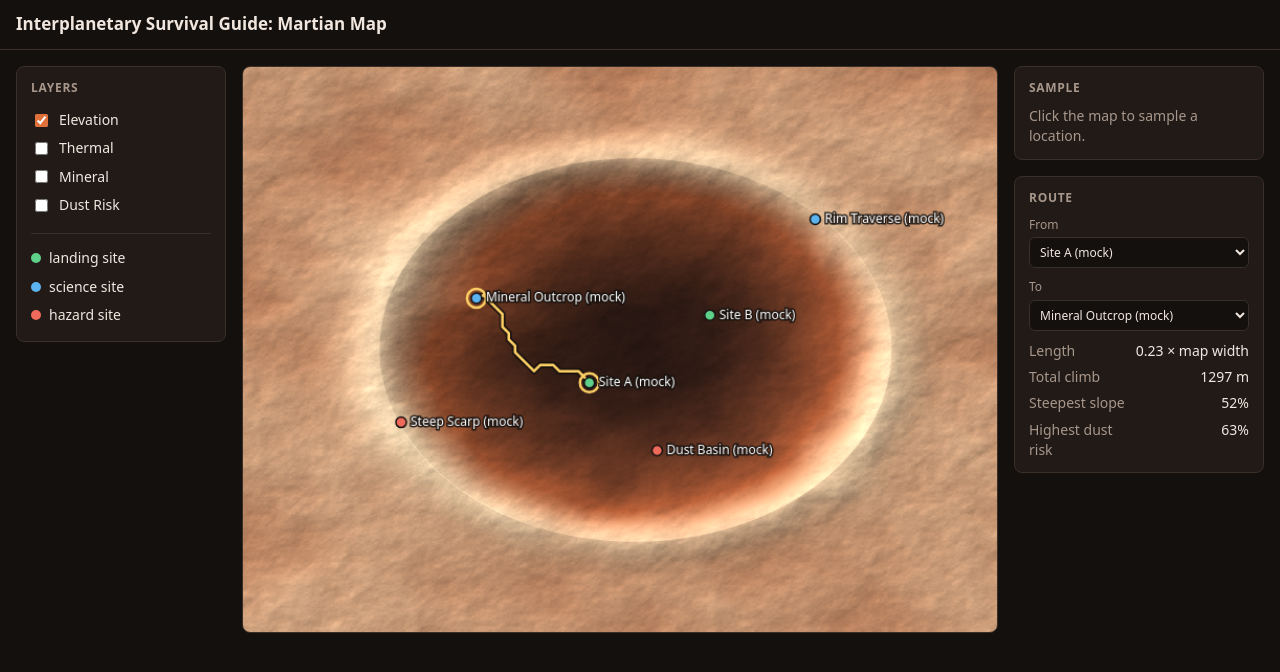
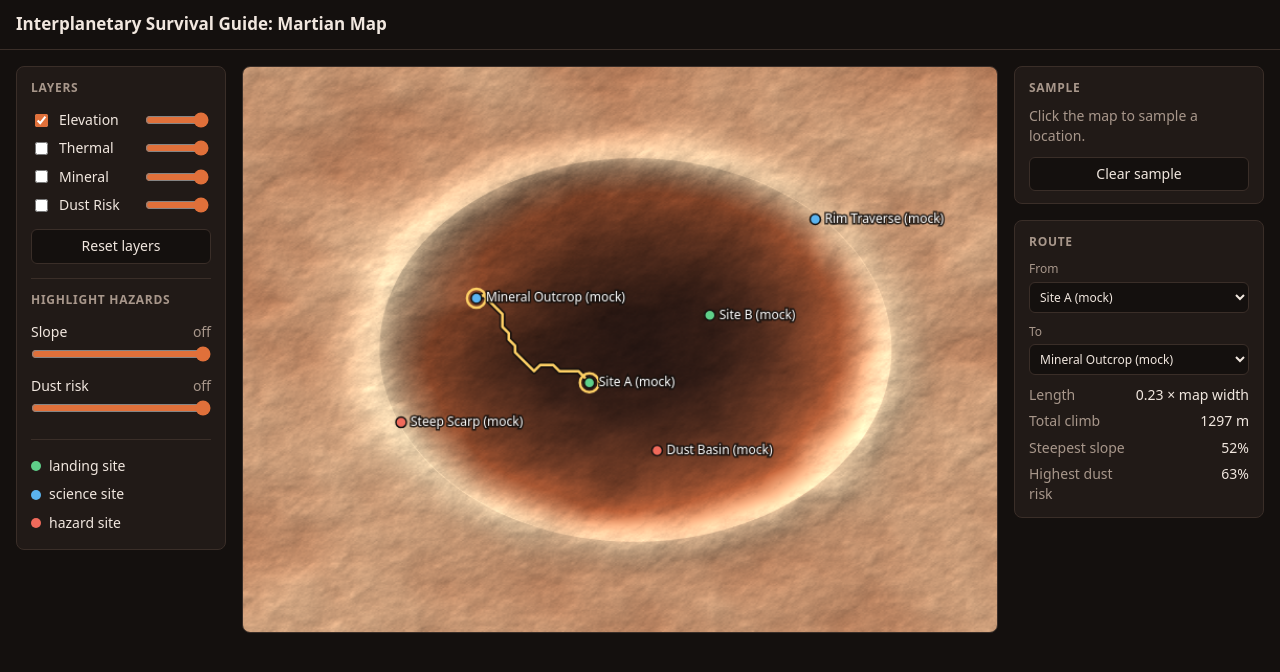
Before and after one commit to uRlOcAlNeWsPaPeR/nasa_interplanetary_space_map, a plain HTML site: page index.html in a window 1280 px wide. Drawn offline with Linux system fonts and the light colour scheme.

Commit message:
Add layer opacity sliders, hazard highlight sliders, reset and clear buttons

```diff
--- a/index.html
+++ b/index.html
@@ -72,9 +72,27 @@
       gap: 8px;
       padding: 4px 0;
     }
-    .layer-row input { accent-color: var(--accent); }
+    .layer-row label { display: flex; align-items: center; gap: 8px; flex: 1; }
+    input[type="checkbox"], input[type="range"] { accent-color: var(--accent); }
+    .layer-row input[type="range"] { width: 64px; flex: none; }
+    .hazard-row { padding: 4px 0; }
+    .hazard-row input[type="range"] { width: 100%; margin: 4px 0 0; }
+    .hazard-head { display: flex; justify-content: space-between; }
+    .hazard-head span:last-child { color: var(--muted); font-variant-numeric: tabular-nums; }
     .swatch { width: 10px; height: 10px; border-radius: 50%; flex: none; }
-    #site-legend { margin-top: 14px; padding-top: 10px; border-top: 1px solid var(--line); }
+    .section { margin-top: 14px; padding-top: 12px; border-top: 1px solid var(--line); }
+    button {
+      margin-top: 10px;
+      width: 100%;
+      padding: 6px 8px;
+      background: var(--bg);
+      color: var(--text);
+      border: 1px solid var(--line);
+      border-radius: 6px;
+      font: inherit;
+      cursor: pointer;
+    }
+    button:hover { border-color: var(--accent); }
     .side { display: grid; gap: 16px; }
     aside dl { margin: 0; display: grid; grid-template-columns: 1fr auto; gap: 6px 10px; }
     aside dt { color: var(--muted); }
@@ -104,7 +122,12 @@
     <aside id="layer-panel">
       <h2>Layers</h2>
       <div id="layer-list"></div>
-      <div id="site-legend"></div>
+      <button id="reset-layers" type="button">Reset layers</button>
+      <div class="section">
+        <h2>Highlight hazards</h2>
+        <div id="hazard-list"></div>
+      </div>
+      <div id="site-legend" class="section"></div>
     </aside>
     <section id="map-wrap">
       <canvas id="map" width="720" height="540"></canvas>
@@ -114,6 +137,7 @@
       <aside id="info-panel">
         <h2>Sample</h2>
         <div id="info-body"></div>
+        <button id="clear-sample" type="button">Clear sample</button>
       </aside>
       <aside id="route-panel">
         <h2>Route</h2>
--- a/ui.js
+++ b/ui.js
@@ -14,6 +14,7 @@
   var canvas = document.getElementById("map");
   var ctx = canvas.getContext("2d");
   var layerList = document.getElementById("layer-list");
+  var hazardList = document.getElementById("hazard-list");
   var siteLegend = document.getElementById("site-legend");
   var infoBody = document.getElementById("info-body");
   var hoverReadout = document.getElementById("hover-readout");
@@ -44,6 +45,11 @@
   var SITE_FALLBACK_COLOR = "#ffffff";
   var SITE_SNAP_RADIUS = 0.035; // normalized distance for "you clicked a site"
 
+  // Sample fields (0-1) that get a "highlight above this limit" slider.
+  var HAZARD_KEYS = ["slope", "dustRisk"];
+  var HAZARD_TINT = [235, 60, 50];
+  var BASE_GRAY = 46; // map colour where no layer is showing
+
   function percent(v) {
     return Math.round(v * 100) + "%";
   }
@@ -55,6 +61,8 @@
   var layers = data.getActiveLayers();
   var sites = data.getNamedSites();
   var enabled = {};
+  var opacity = {};    // layer name -> 0..1
+  var limits = {};     // hazard field key -> 0..1, 1 means "off"
   var selected = null; // { nx, ny }
   var fieldCache = {}; // key -> { values: Float32Array, min, max }
   var overlays = []; // extra draw(ctx, W, H) callbacks, e.g. the route from rover.js
@@ -122,9 +130,19 @@
     var elev = getField("elevation");
     var span = elev.max - elev.min || 1;
 
-    var drawn = active.map(function (name) {
+    var drawn = active.filter(function (name) { return opacity[name] > 0; }).map(function (name) {
       var style = styleFor(name);
-      return { style: style, field: getField(style.key) };
+      return { style: style, field: getField(style.key), weight: opacity[name] };
+    });
+    var totalWeight = 0;
+    var maxWeight = 0;
+    drawn.forEach(function (d) {
+      totalWeight += d.weight;
+      if (d.weight > maxWeight) maxWeight = d.weight;
+    });
+
+    var hazards = HAZARD_KEYS.filter(function (key) { return limits[key] < 1; }).map(function (key) {
+      return { values: getField(key).values, limit: limits[key] };
     });
 
     for (var y = 0; y < H; y++) {
@@ -136,12 +154,16 @@
           var f = drawn[k].field;
           var t = (f.values[i] - f.min) / (f.max - f.min || 1);
           rampColor(drawn[k].style.ramp, t, rgb);
-          r += rgb[0]; g += rgb[1]; b += rgb[2];
+          var w = drawn[k].weight;
+          r += rgb[0] * w; g += rgb[1] * w; b += rgb[2] * w;
         }
         if (drawn.length) {
-          r /= drawn.length; g /= drawn.length; b /= drawn.length;
+          // Weighted mix of the layers, faded toward gray by the strongest opacity.
+          r = BASE_GRAY + (r / totalWeight - BASE_GRAY) * maxWeight;
+          g = BASE_GRAY + (g / totalWeight - BASE_GRAY) * maxWeight;
+          b = BASE_GRAY + (b / totalWeight - BASE_GRAY) * maxWeight;
         } else {
-          r = g = b = 46;
+          r = g = b = BASE_GRAY;
         }
 
         var left = elev.values[y * W + Math.max(x - 1, 0)];
@@ -149,9 +171,20 @@
         var shade = 1 + ((elev.values[i] - left) + (elev.values[i] - up)) / span * 22;
         shade = shade < 0.55 ? 0.55 : shade > 1.35 ? 1.35 : shade;
 
-        px[i * 4] = r * shade;
-        px[i * 4 + 1] = g * shade;
-        px[i * 4 + 2] = b * shade;
+        r *= shade; g *= shade; b *= shade;
+
+        for (var h = 0; h < hazards.length; h++) {
+          if (hazards[h].values[i] > hazards[h].limit) {
+            r = (r + HAZARD_TINT[0]) / 2;
+            g = (g + HAZARD_TINT[1]) / 2;
+            b = (b + HAZARD_TINT[2]) / 2;
+            break;
+          }
+        }
+
+        px[i * 4] = r;
+        px[i * 4 + 1] = g;
+        px[i * 4 + 2] = b;
         px[i * 4 + 3] = 255;
       }
     }
@@ -213,8 +246,10 @@
     layerList.textContent = "";
     layers.forEach(function (name, index) {
       enabled[name] = index === 0; // first layer on by default
-      var row = document.createElement("label");
+      opacity[name] = 1;
+      var row = document.createElement("div");
       row.className = "layer-row";
+      var label = document.createElement("label");
       var box = document.createElement("input");
       box.type = "checkbox";
       box.checked = enabled[name];
@@ -222,9 +257,56 @@
         enabled[name] = box.checked;
         render();
       });
-      row.appendChild(box);
-      row.appendChild(document.createTextNode(name));
+      label.appendChild(box);
+      label.appendChild(document.createTextNode(name));
+      var slider = makeSlider(name + " opacity");
+      slider.addEventListener("input", function () {
+        opacity[name] = slider.value / 100;
+        render();
+      });
+      row.appendChild(label);
+      row.appendChild(slider);
       layerList.appendChild(row);
+    });
+  }
+
+  function makeSlider(ariaLabel) {
+    var slider = document.createElement("input");
+    slider.type = "range";
+    slider.min = "0";
+    slider.max = "100";
+    slider.value = "100";
+    slider.setAttribute("aria-label", ariaLabel);
+    return slider;
+  }
+
+  function buildHazardPanel() {
+    hazardList.textContent = "";
+    HAZARD_KEYS.forEach(function (key) {
+      limits[key] = 1;
+      var field = FIELDS.filter(function (f) { return f.key === key; })[0];
+      var row = document.createElement("div");
+      row.className = "hazard-row";
+      var head = document.createElement("div");
+      head.className = "hazard-head";
+      var name = document.createElement("span");
+      name.textContent = field.label;
+      var value = document.createElement("span");
+      head.appendChild(name);
+      head.appendChild(value);
+      var slider = makeSlider(field.label + " limit");
+      function sync() {
+        limits[key] = slider.value / 100;
+        value.textContent = limits[key] < 1 ? "above " + field.format(limits[key]) : "off";
+      }
+      slider.addEventListener("input", function () {
+        sync();
+        render();
+      });
+      sync();
+      row.appendChild(head);
+      row.appendChild(slider);
+      hazardList.appendChild(row);
     });
   }
 
@@ -321,7 +403,20 @@
     hoverReadout.textContent = "";
   });
 
+  document.getElementById("clear-sample").addEventListener("click", function () {
+    selected = null;
+    render();
+    showInfo();
+  });
+
+  document.getElementById("reset-layers").addEventListener("click", function () {
+    buildLayerPanel();
+    buildHazardPanel();
+    render();
+  });
+
   buildLayerPanel();
+  buildHazardPanel();
   buildSiteLegend();
   render();
   showInfo();
```
